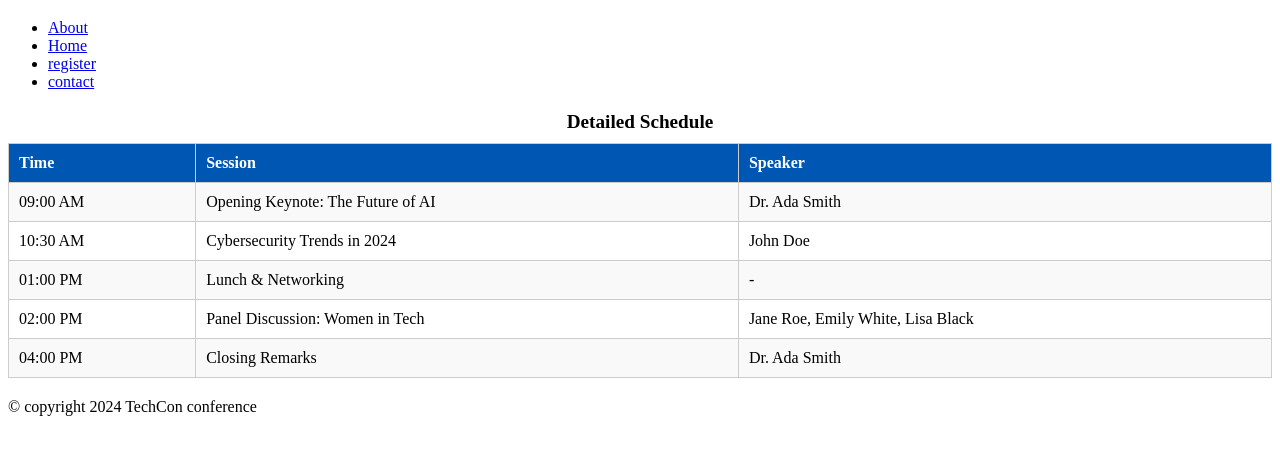
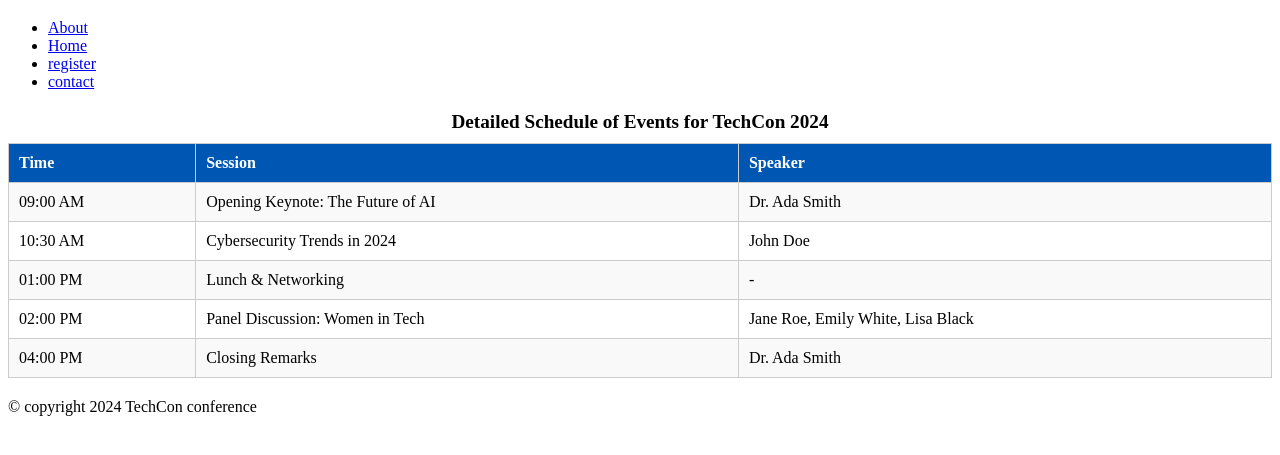
Before and after one commit to codingaday/TechCon_HTML, a plain HTML site: page techcon_website/schedule.html in a window 1280 px wide. Shown: the part 61-516 px from the top of the page. Drawn offline with Linux system fonts and the light colour scheme.

Commit message:
schedule bug fix

```diff
--- a/techcon_website/schedule.html
+++ b/techcon_website/schedule.html
@@ -51,7 +51,7 @@
     <main>
       <table>
         <caption>
-          Detailed Schedule
+          Detailed Schedule of Events for TechCon 2024
         </caption>
 
         <tr>
```
